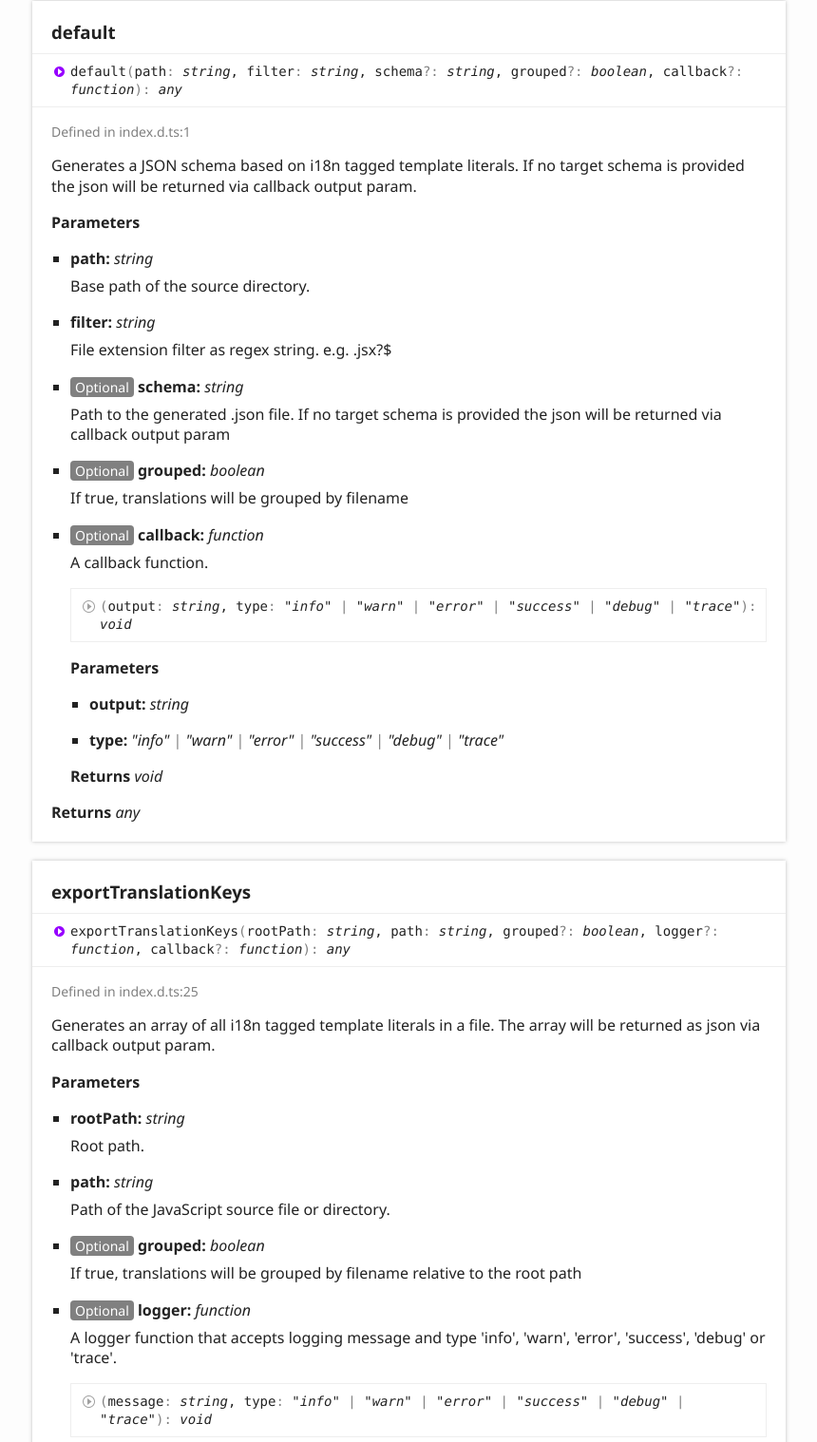
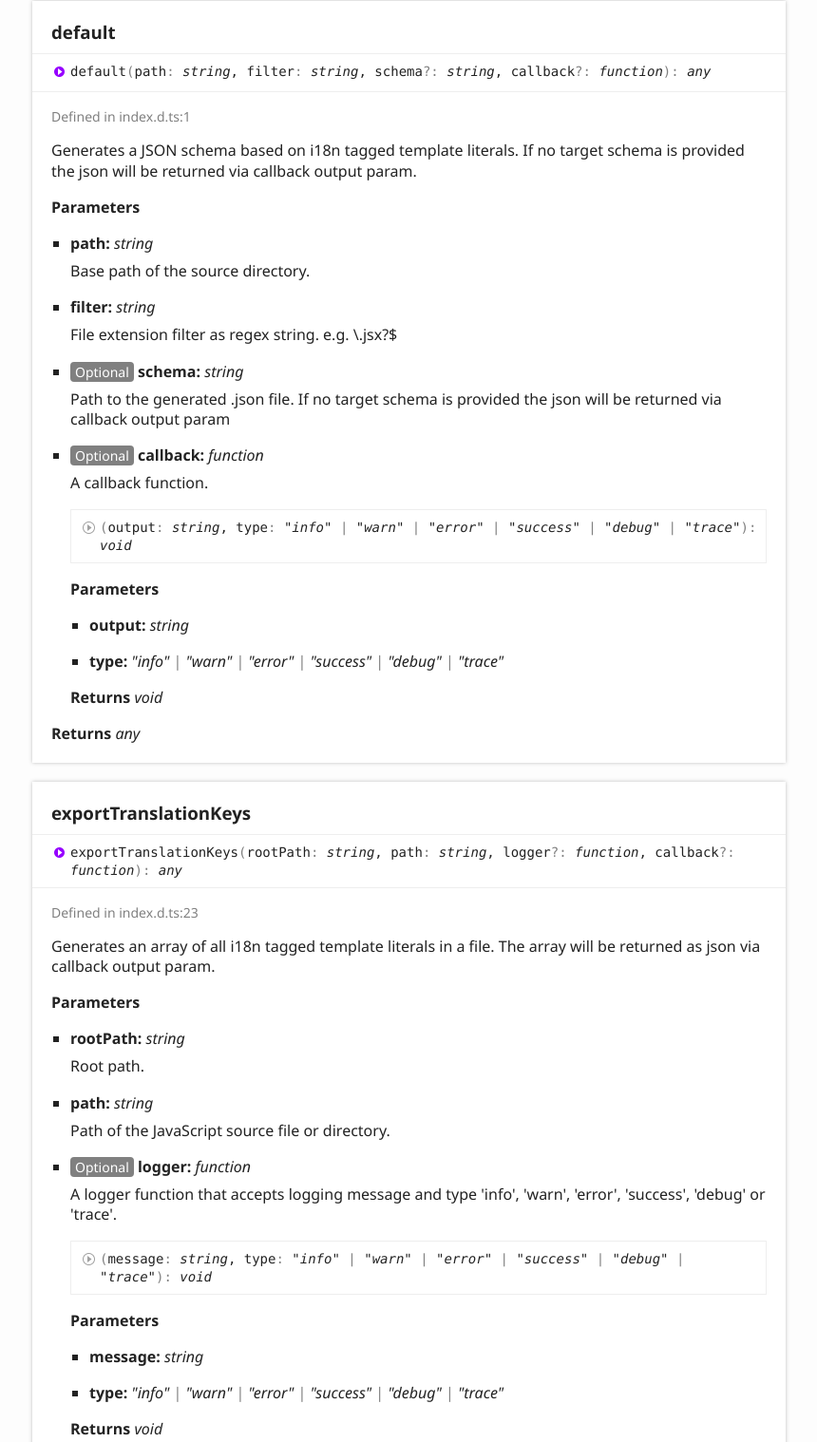
Before and after one commit to skolmer/i18n-tag-schema, a website: page docs/globals.html in a window 1280 px wide. Shown: the part 470-1988 px from the top of the page at 95% size, without its empty margins (6-866 px from the left). Drawn offline with Linux system fonts and the light colour scheme.

Commit message:
Updated docs

```diff
--- a/docs/globals.html
+++ b/docs/globals.html
@@ -85,7 +85,7 @@
 					<a name="default" class="tsd-anchor"></a>
 					<h3>default</h3>
 					<ul class="tsd-signatures tsd-kind-function">
-						<li class="tsd-signature tsd-kind-icon">default<span class="tsd-signature-symbol">(</span>path<span class="tsd-signature-symbol">: </span><span class="tsd-signature-type">string</span>, filter<span class="tsd-signature-symbol">: </span><span class="tsd-signature-type">string</span>, schema<span class="tsd-signature-symbol">?: </span><span class="tsd-signature-type">string</span>, grouped<span class="tsd-signature-symbol">?: </span><span class="tsd-signature-type">boolean</span>, callback<span class="tsd-signature-symbol">?: </span><span class="tsd-signature-type">function</span><span class="tsd-signature-symbol">)</span><span class="tsd-signature-symbol">: </span><span class="tsd-signature-type">any</span></li>
+						<li class="tsd-signature tsd-kind-icon">default<span class="tsd-signature-symbol">(</span>path<span class="tsd-signature-symbol">: </span><span class="tsd-signature-type">string</span>, filter<span class="tsd-signature-symbol">: </span><span class="tsd-signature-type">string</span>, schema<span class="tsd-signature-symbol">?: </span><span class="tsd-signature-type">string</span>, callback<span class="tsd-signature-symbol">?: </span><span class="tsd-signature-type">function</span><span class="tsd-signature-symbol">)</span><span class="tsd-signature-symbol">: </span><span class="tsd-signature-type">any</span></li>
 					</ul>
 					<ul class="tsd-descriptions">
 						<li class="tsd-description">
@@ -111,19 +111,13 @@
 								<li>
 									<h5>filter: <span class="tsd-signature-type">string</span></h5>
 									<div class="tsd-comment tsd-typography">
-										<p>File extension filter as regex string. e.g. .jsx?$</p>
+										<p>File extension filter as regex string. e.g. \.jsx?$</p>
 									</div>
 								</li>
 								<li>
 									<h5><span class="tsd-flag ts-flagOptional">Optional</span> schema: <span class="tsd-signature-type">string</span></h5>
 									<div class="tsd-comment tsd-typography">
 										<p>Path to the generated .json file. If no target schema is provided the json will be returned via callback output param</p>
-									</div>
-								</li>
-								<li>
-									<h5><span class="tsd-flag ts-flagOptional">Optional</span> grouped: <span class="tsd-signature-type">boolean</span></h5>
-									<div class="tsd-comment tsd-typography">
-										<p>If true, translations will be grouped by filename</p>
 									</div>
 								</li>
 								<li>
@@ -162,13 +156,13 @@
 					<a name="exporttranslationkeys" class="tsd-anchor"></a>
 					<h3>export<wbr>Translation<wbr>Keys</h3>
 					<ul class="tsd-signatures tsd-kind-function">
-						<li class="tsd-signature tsd-kind-icon">export<wbr>Translation<wbr>Keys<span class="tsd-signature-symbol">(</span>rootPath<span class="tsd-signature-symbol">: </span><span class="tsd-signature-type">string</span>, path<span class="tsd-signature-symbol">: </span><span class="tsd-signature-type">string</span>, grouped<span class="tsd-signature-symbol">?: </span><span class="tsd-signature-type">boolean</span>, logger<span class="tsd-signature-symbol">?: </span><span class="tsd-signature-type">function</span>, callback<span class="tsd-signature-symbol">?: </span><span class="tsd-signature-type">function</span><span class="tsd-signature-symbol">)</span><span class="tsd-signature-symbol">: </span><span class="tsd-signature-type">any</span></li>
+						<li class="tsd-signature tsd-kind-icon">export<wbr>Translation<wbr>Keys<span class="tsd-signature-symbol">(</span>rootPath<span class="tsd-signature-symbol">: </span><span class="tsd-signature-type">string</span>, path<span class="tsd-signature-symbol">: </span><span class="tsd-signature-type">string</span>, logger<span class="tsd-signature-symbol">?: </span><span class="tsd-signature-type">function</span>, callback<span class="tsd-signature-symbol">?: </span><span class="tsd-signature-type">function</span><span class="tsd-signature-symbol">)</span><span class="tsd-signature-symbol">: </span><span class="tsd-signature-type">any</span></li>
 					</ul>
 					<ul class="tsd-descriptions">
 						<li class="tsd-description">
 							<aside class="tsd-sources">
 								<ul>
-									<li>Defined in index.d.ts:25</li>
+									<li>Defined in index.d.ts:23</li>
 								</ul>
 							</aside>
 							<div class="tsd-comment tsd-typography">
@@ -189,12 +183,6 @@
 									<h5>path: <span class="tsd-signature-type">string</span></h5>
 									<div class="tsd-comment tsd-typography">
 										<p>Path of the JavaScript source file or directory.</p>
-									</div>
-								</li>
-								<li>
-									<h5><span class="tsd-flag ts-flagOptional">Optional</span> grouped: <span class="tsd-signature-type">boolean</span></h5>
-									<div class="tsd-comment tsd-typography">
-										<p>If true, translations will be grouped by filename relative to the root path</p>
 									</div>
 								</li>
 								<li>
@@ -263,7 +251,7 @@
 						<li class="tsd-description">
 							<aside class="tsd-sources">
 								<ul>
-									<li>Defined in index.d.ts:34</li>
+									<li>Defined in index.d.ts:32</li>
 								</ul>
 							</aside>
 							<div class="tsd-comment tsd-typography">
```
Also changed, not shown: docs/index.html (+3 -6 lines), docs/media/vscode-18n-tag-schema-icon-big.jpg, docs/media/vscode-18n-tag-schema-icon.jpg.
